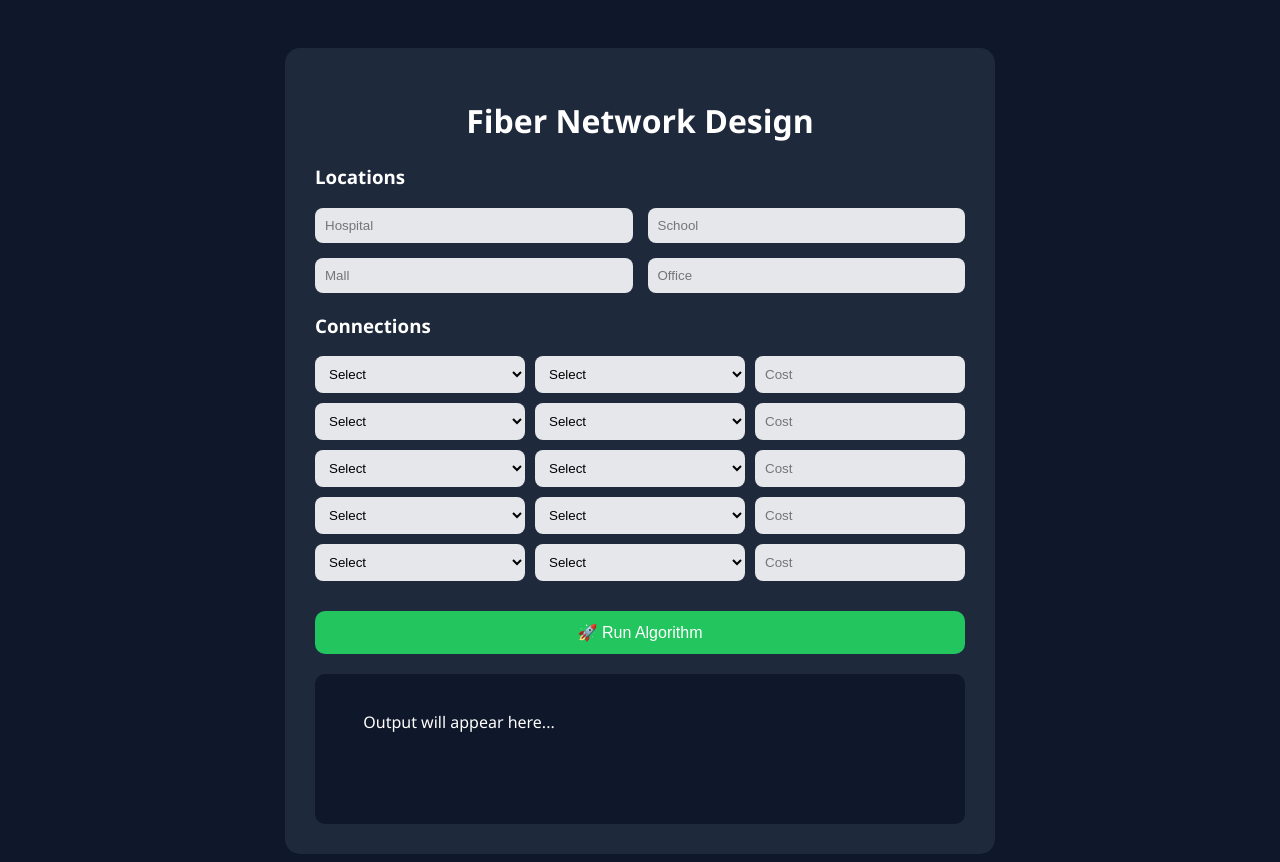
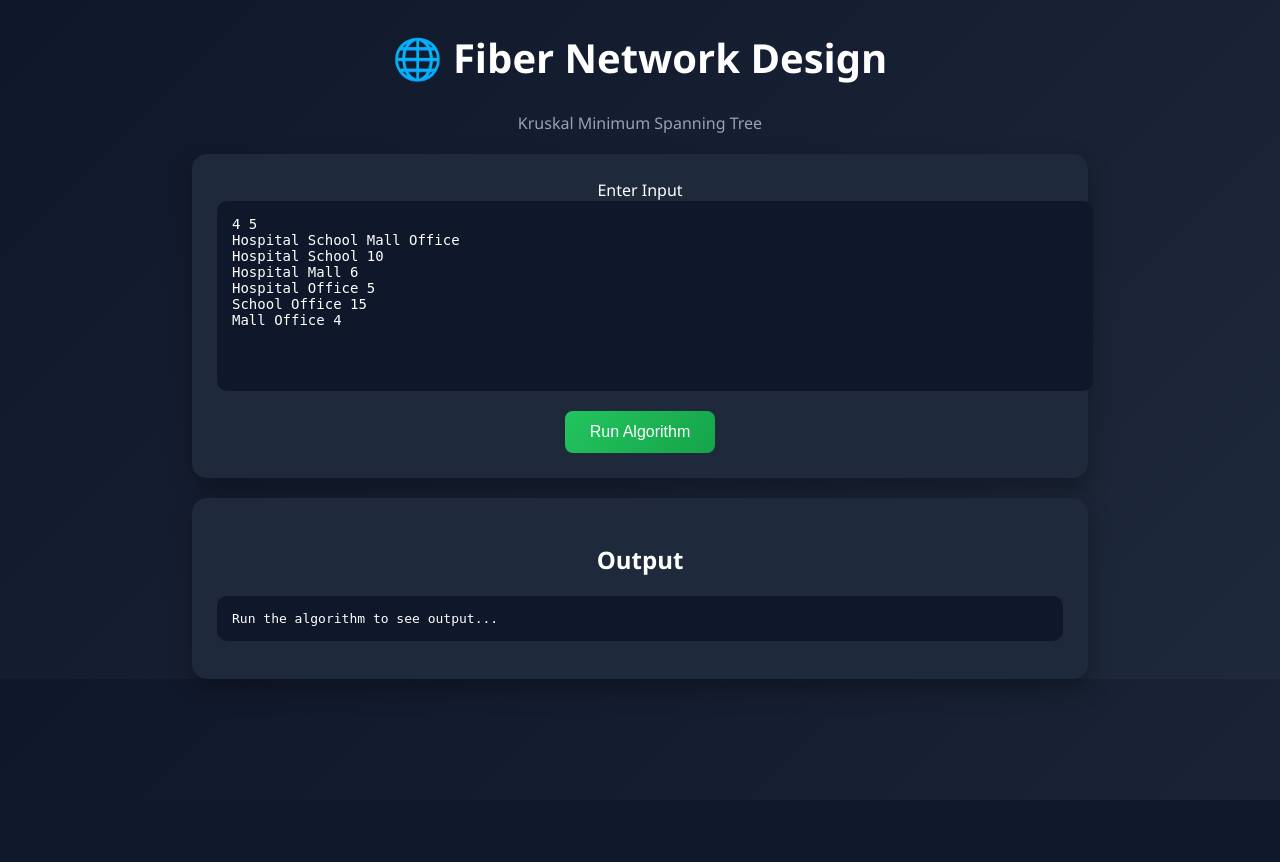
Before and after one commit to rudranideshpande/Fiber-Network-Design-1-, a Flask app: page / in a window 1280 px wide. After the commit the page ends 679 px from the top, so only its background shows below. Run offline with Flask 3, Linux system fonts and the light colour scheme.

Commit message:
Update index.html

```diff
--- a/templates/index.html
+++ b/templates/index.html
@@ -2,200 +2,60 @@
 <html>
 <head>
     <title>Fiber Network Design</title>
-
-    <style>
-        body {
-            font-family: 'Segoe UI', sans-serif;
-            background: #0f172a;
-            color: white;
-            display: flex;
-            justify-content: center;
-            padding-top: 40px;
-        }
-
-        .container {
-            background: #1e293b;
-            padding: 30px;
-            border-radius: 15px;
-            width: 650px;
-        }
-
-        h1 {
-            text-align: center;
-        }
-
-        h3 {
-            margin-top: 20px;
-        }
-
-        .grid {
-            display: grid;
-            grid-template-columns: 1fr 1fr;
-            gap: 15px;
-        }
-
-        input, select {
-            padding: 10px;
-            border-radius: 8px;
-            border: none;
-            background: #e5e7eb;
-        }
-
-        .row {
-            display: grid;
-            grid-template-columns: 1fr 1fr 1fr;
-            gap: 10px;
-            margin-bottom: 10px;
-        }
-
-        button {
-            margin-top: 20px;
-            width: 100%;
-            padding: 12px;
-            background: #22c55e;
-            border: none;
-            border-radius: 10px;
-            color: white;
-            font-size: 16px;
-            cursor: pointer;
-        }
-
-        button:hover {
-            background: #16a34a;
-        }
-
-        .output {
-            margin-top: 20px;
-            background: #0f172a;
-            padding: 15px;
-            border-radius: 10px;
-            min-height: 120px;
-            white-space: pre-wrap;
-        }
-    </style>
+    <link rel="stylesheet" href="/static/style.css">
 </head>
-
 <body>
 
 <div class="container">
-    <h1>Fiber Network Design</h1>
+    <h1>🌐 Fiber Network Design</h1>
+    <p class="subtitle">Kruskal Minimum Spanning Tree</p>
 
-    <!-- Locations -->
-    <h3>Locations</h3>
-    <div class="grid">
-        <input id="loc1" placeholder="Hospital" oninput="updateDropdowns()">
-        <input id="loc2" placeholder="School" oninput="updateDropdowns()">
-        <input id="loc3" placeholder="Mall" oninput="updateDropdowns()">
-        <input id="loc4" placeholder="Office" oninput="updateDropdowns()">
+    <div class="card">
+        <label>Enter Input</label>
+
+        <textarea id="input" rows="10">
+4 5
+Hospital School Mall Office
+Hospital School 10
+Hospital Mall 6
+Hospital Office 5
+School Office 15
+Mall Office 4
+        </textarea>
+
+        <button onclick="runAlgo()">Run Algorithm</button>
     </div>
 
-    <!-- Connections -->
-    <h3>Connections</h3>
-
-    <div class="row">
-        <select id="f1"><option>Select</option></select>
-        <select id="t1"><option>Select</option></select>
-        <input placeholder="Cost" id="c1">
-    </div>
-
-    <div class="row">
-        <select id="f2"><option>Select</option></select>
-        <select id="t2"><option>Select</option></select>
-        <input placeholder="Cost" id="c2">
-    </div>
-
-    <div class="row">
-        <select id="f3"><option>Select</option></select>
-        <select id="t3"><option>Select</option></select>
-        <input placeholder="Cost" id="c3">
-    </div>
-
-    <div class="row">
-        <select id="f4"><option>Select</option></select>
-        <select id="t4"><option>Select</option></select>
-        <input placeholder="Cost" id="c4">
-    </div>
-
-    <div class="row">
-        <select id="f5"><option>Select</option></select>
-        <select id="t5"><option>Select</option></select>
-        <input placeholder="Cost" id="c5">
-    </div>
-
-    <button onclick="runAlgo()">🚀 Run Algorithm</button>
-
-    <div class="output" id="output">
-        Output will appear here...
+    <div class="output-card">
+        <h2>Output</h2>
+        <pre id="output">Run the algorithm to see output...</pre>
     </div>
 </div>
 
 <script>
+async function runAlgo() {
+    let raw = document.getElementById("input").value.trim().split("\n");
 
-// Update dropdowns dynamically
-function updateDropdowns() {
-    let locations = [];
+    let first = raw[0].split(" ");
+    let n = parseInt(first[0]);
 
-    for (let i = 1; i <= 4; i++) {
-        let val = document.getElementById("loc" + i).value.trim();
-        if (val) locations.push(val);
-    }
-
-    for (let i = 1; i <= 5; i++) {
-        let from = document.getElementById("f" + i);
-        let to = document.getElementById("t" + i);
-
-        // Reset with default option
-        from.innerHTML = "<option value=''>Select</option>";
-        to.innerHTML = "<option value=''>Select</option>";
-
-        locations.forEach(loc => {
-            from.add(new Option(loc, loc));
-            to.add(new Option(loc, loc));
-        });
-    }
-}
-
-// Run algorithm
-async function runAlgo() {
-    let locations = [];
-
-    for (let i = 1; i <= 4; i++) {
-        let val = document.getElementById("loc" + i).value.trim();
-        if (val) locations.push(val);
-    }
+    let locations = raw[1].split(" ");
 
     let edges = [];
-
-    for (let i = 1; i <= 5; i++) {
-        let u = document.getElementById("f" + i).value;
-        let v = document.getElementById("t" + i).value;
-        let w = parseInt(document.getElementById("c" + i).value);
-
-        if (u && v && !isNaN(w)) {
-            edges.push([u, v, w]);
-        }
-    }
-
-    if (locations.length === 0 || edges.length === 0) {
-        document.getElementById("output").innerText = "❌ Please enter valid data!";
-        return;
+    for (let i = 2; i < raw.length; i++) {
+        let [u, v, w] = raw[i].split(" ");
+        edges.push([u, v, parseInt(w)]);
     }
 
     let res = await fetch('/run', {
         method: 'POST',
         headers: { 'Content-Type': 'application/json' },
-        body: JSON.stringify({
-            n: locations.length,
-            locations: locations,
-            edges: edges
-        })
+        body: JSON.stringify({ n, locations, edges })
     });
 
     let data = await res.json();
-
     document.getElementById("output").innerText = data.output;
 }
-
 </script>
 
 </body>
```
